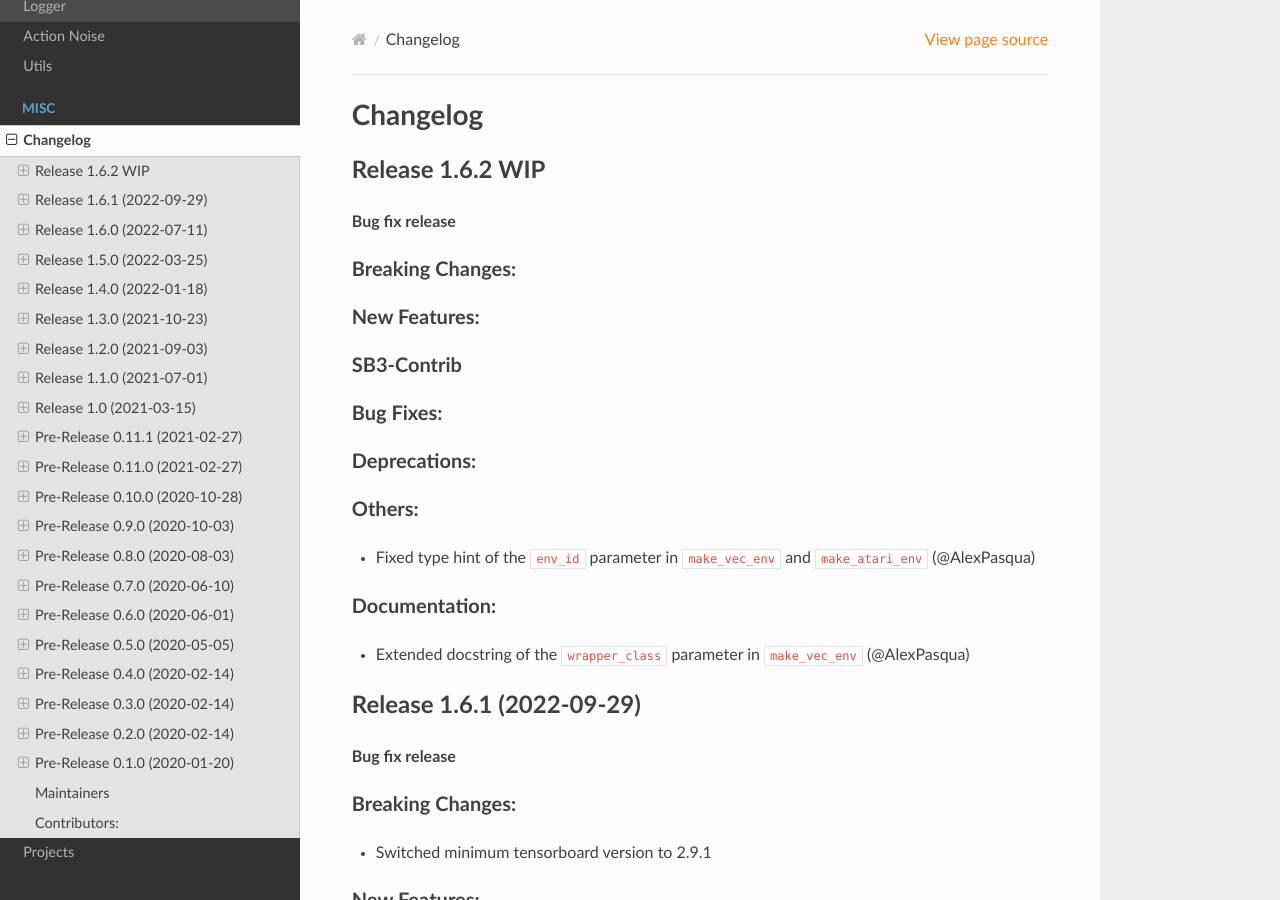
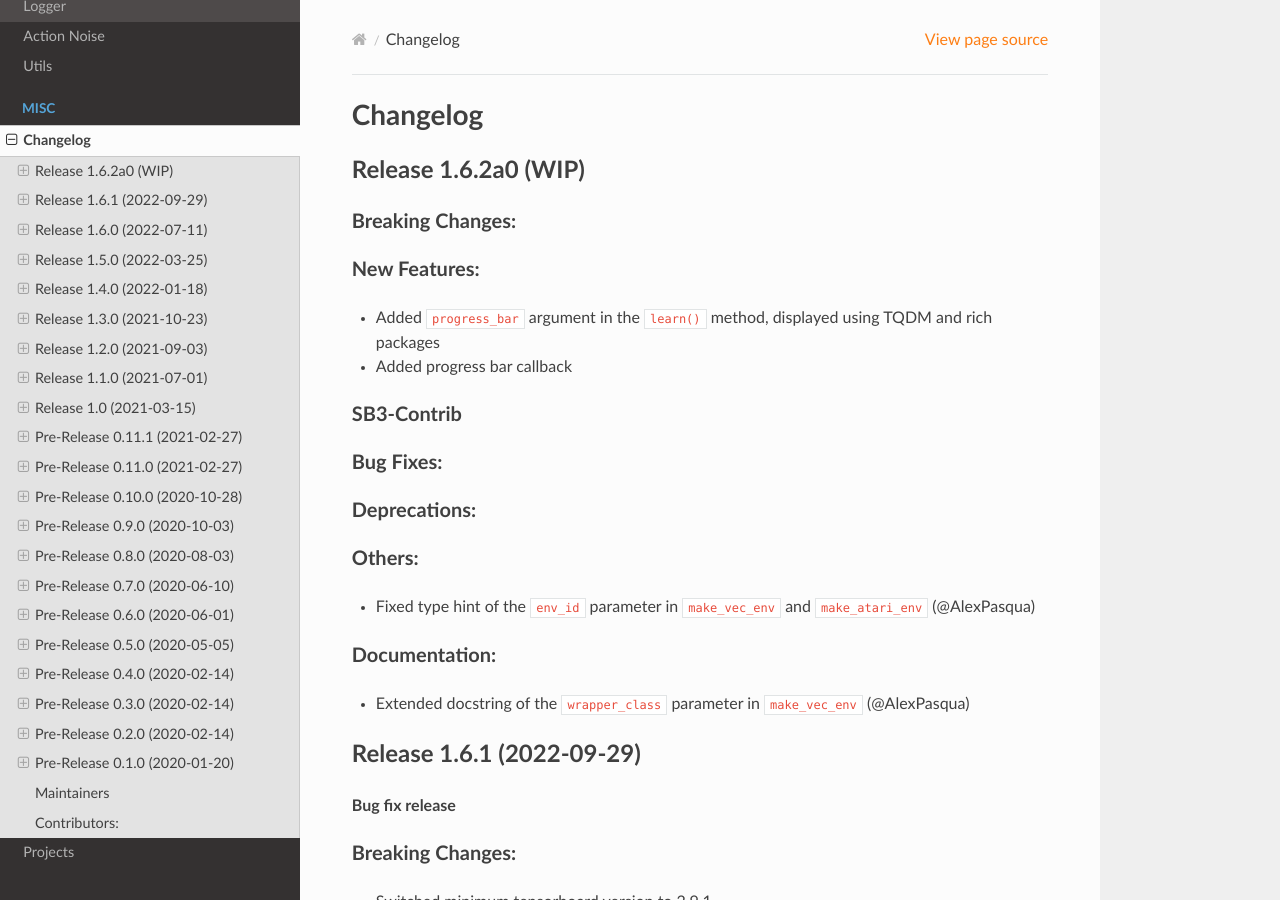
Before and after one commit to DLR-RM/stable-baselines3, a Sphinx documentation site: the page built from docs/misc/changelog.rst, in a window 1280 px wide and 900 px high. Built offline with Sphinx 7.4.7 and the Read the Docs theme 2.0.0, drawn with Linux system fonts in a browser that asks for light colours.

Commit message:
Update changelog

```diff
--- a/docs/misc/changelog.rst
+++ b/docs/misc/changelog.rst
@@ -2,16 +2,16 @@
 
 Changelog
 ==========
-Release 1.6.2 WIP
+Release 1.6.2a0 (WIP)
 ---------------------------
-
-**Bug fix release**
 
 Breaking Changes:
 ^^^^^^^^^^^^^^^^^
 
 New Features:
 ^^^^^^^^^^^^^
+- Added ``progress_bar`` argument in the ``learn()`` method, displayed using TQDM and rich packages
+- Added progress bar callback
 
 SB3-Contrib
 ^^^^^^^^^^^
--- a/stable_baselines3/version.txt
+++ b/stable_baselines3/version.txt
@@ -1 +1 @@
-1.6.1
+1.6.2a0
```
